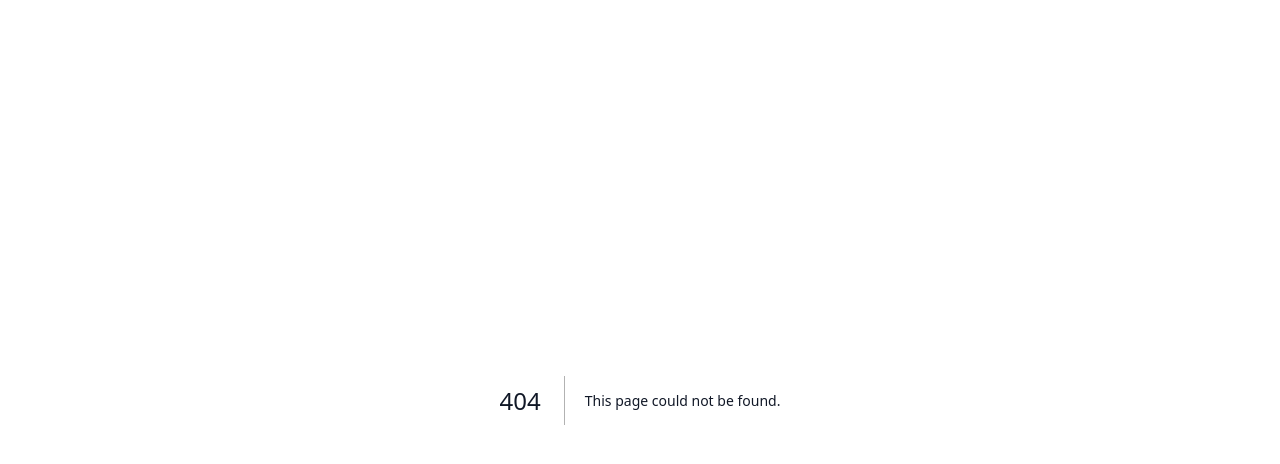
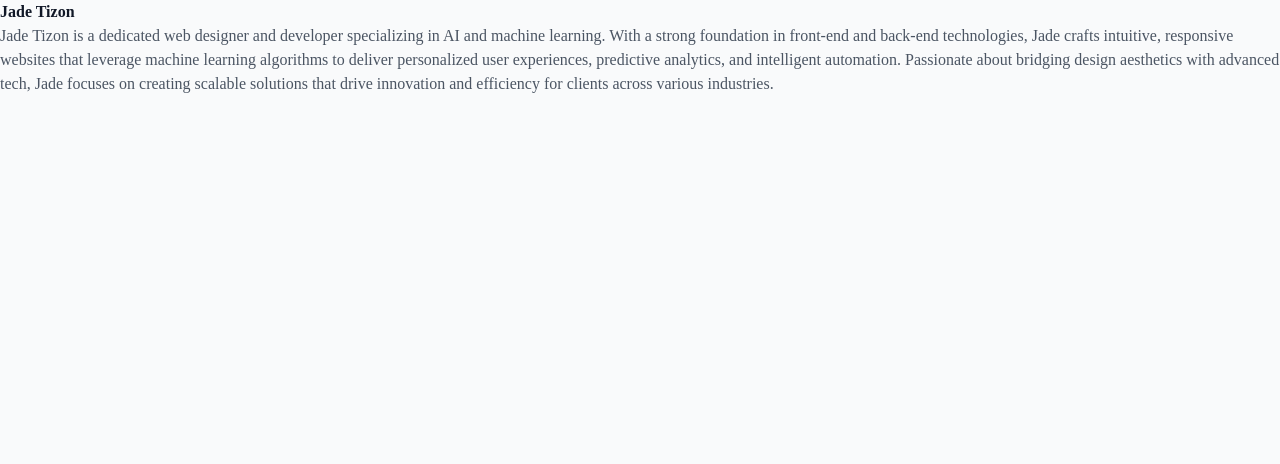
Before and after one commit to Yano-ai/yano-ai.github.io, a Next.js app: page /who-we-are/about/team/jade-tizon in a window 1280 px wide. Before the commit this address had no page. Shown: the top 464 px of the page. Built offline with nearby package versions, Linux system fonts and the light colour scheme.

Commit message:
feat: Add Jade Tizon to team members page and link from about page

```diff
--- a/app/who-we-are/about/page.tsx
+++ b/app/who-we-are/about/page.tsx
@@ -19,6 +19,9 @@ export default function AboutPage() {
       <p>
         <Link href="/who-we-are/about/team/gemini-ai">Gemini AI</Link>
       </p>
+      <p>
+        <Link href="/who-we-are/about/team/jade-tizon">Jade Tizon</Link>
+      </p>
     </main>
   );
 }
--- /dev/null
+++ b/app/who-we-are/about/team/jade-tizon/page.tsx
@@ -0,0 +1,10 @@
+export default function Page() {
+  return (
+    <div>
+      <h1>Jade Tizon</h1>
+      <p>
+        Jade Tizon is a dedicated web designer and developer specializing in AI and machine learning. With a strong foundation in front-end and back-end technologies, Jade crafts intuitive, responsive websites that leverage machine learning algorithms to deliver personalized user experiences, predictive analytics, and intelligent automation. Passionate about bridging design aesthetics with advanced tech, Jade focuses on creating scalable solutions that drive innovation and efficiency for clients across various industries.
+      </p>
+    </div>
+  );
+}
```
